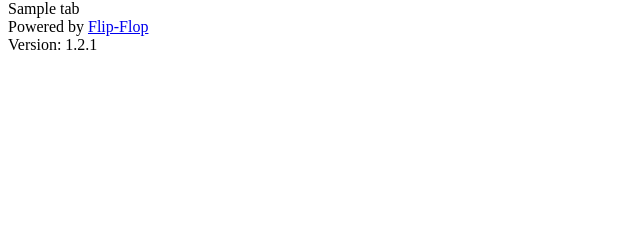
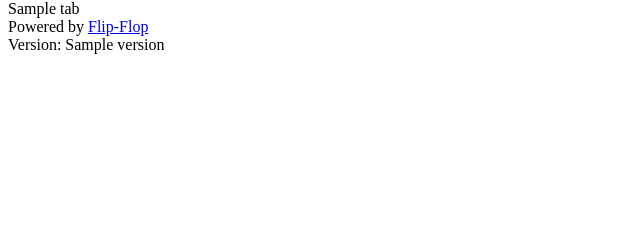
Before and after one commit to mullinmax/flip-flop, a Flask app: template src/templates/index.html in a window 1280 px wide. Shown: the part 112-352 px from the top of the page, without its empty margins (0-640 px from the left). Run offline with Flask 3, Linux system fonts and the light colour scheme; the template is opened without the code that fills it: most values are stand-ins (such as "Sample title", 1, 10 or a date in 2020).

Commit message:
version number base don config

```diff
--- a/src/app.py
+++ b/src/app.py
@@ -42,6 +42,8 @@ def render_index():
         # Load and base64 encode an image
         index_favicon = read_encoded_image("src/static/img/flip_flop_favicon.png")
 
+        version = config.get("FLIP_FLOP_VERSION")
+
         # Load and encode each image
         apps = get_docker_labels(app)
         for a in apps:
@@ -58,6 +60,7 @@ def render_index():
             banner_title=config.get("FLIP_FLOP_BANNER_TITLE"),
             banner_body=config.get("FLIP_FLOP_BANNER_BODY"),
             tabs=apps,
+            version=version,
         )
 
         # save html
--- a/src/config.py
+++ b/src/config.py
@@ -5,6 +5,7 @@ import yaml
 logging.basicConfig(level=logging.INFO)
 
 default_config = {
+    "FLIP_FLOP_VERSION": "1.2.2",
     "FLIP_FLOP_NAME": "Flip Flop",
     "FLIP_FLOP_FAVICON": "",
     "FLIP_FLOP_THEME": "",
--- a/src/templates/index.html
+++ b/src/templates/index.html
@@ -39,7 +39,7 @@
         </div>
         <div id="footer">
             <div>Powered by <a class="link" href="https://github.com/mullinmax/flip-flop">Flip-Flop</a></div>
-            <div>Version: 1.2.1</div>
+            <div>Version: {{version}}</div>
         </div>
     </div>
     {% for tab in tabs %}
```
